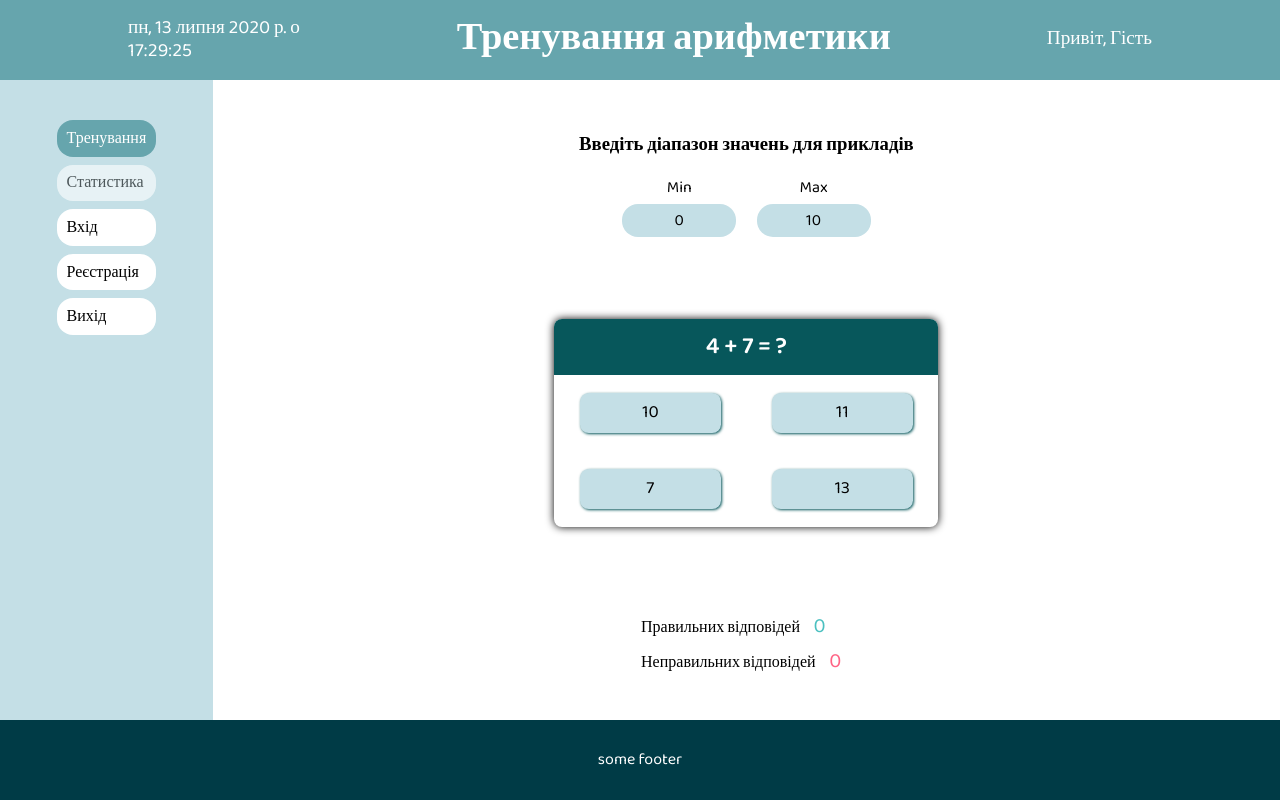
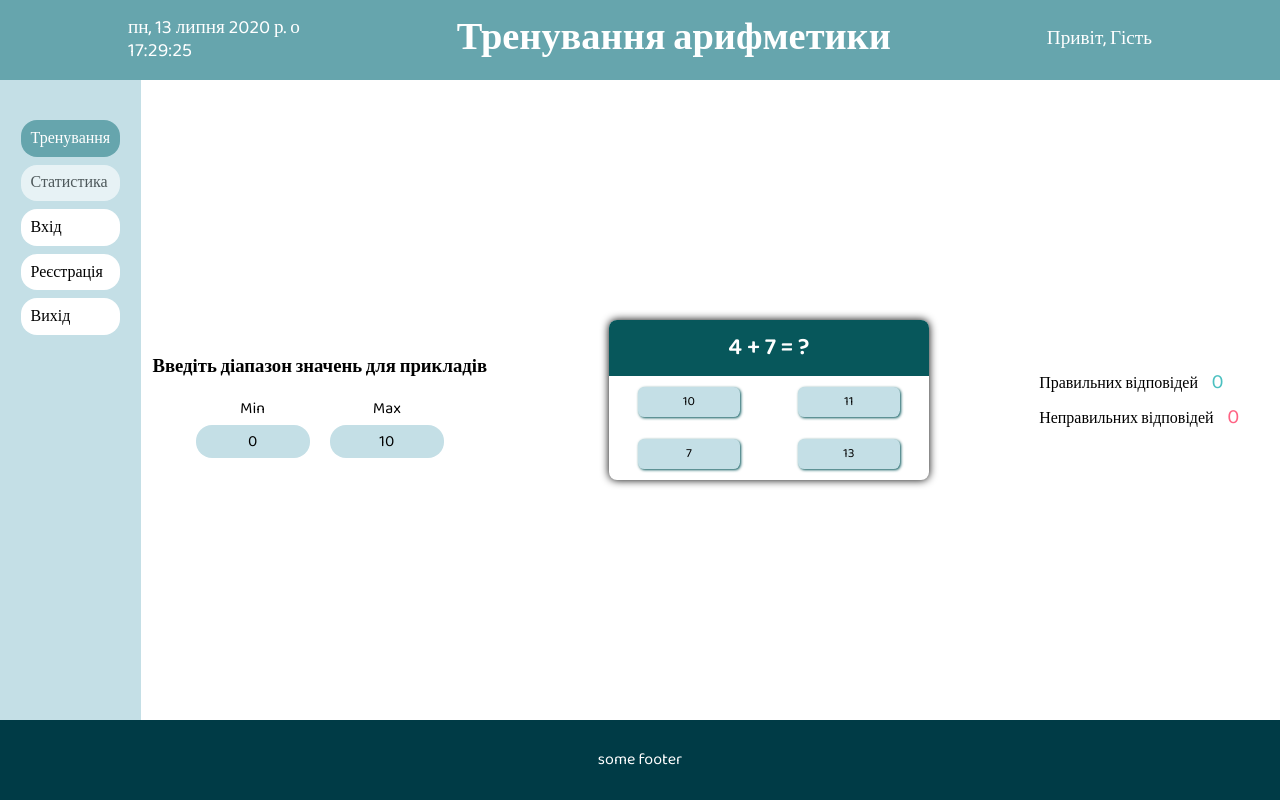
Before and after one commit to DmytroSiianytsia/simple-arithmetic-training, a Vue app: page /content in a window 1280 px wide. Built offline with nearby package versions, Linux system fonts and the light colour scheme.

Commit message:
add style for screen rotation

```diff
--- a/src/App.vue
+++ b/src/App.vue
@@ -29,6 +29,7 @@ export default {
 
 <style lang="scss">
 @import url('./animation-show.scss');
+
 body {
   margin: 0;
   padding: 0;
--- a/src/components/cards/CorrectCard.vue
+++ b/src/components/cards/CorrectCard.vue
@@ -17,6 +17,6 @@ export default {
 }
 </script>
 
-<style lang="scss">
+<style lang="scss" scoped>
 @import './cardStyle.scss';
 </style>
--- a/src/components/cards/cardStyle.scss
+++ b/src/components/cards/cardStyle.scss
@@ -50,6 +50,21 @@
   }
 }
 
+@media (orientation: landscape) {
+  .card {
+    width: 20em;
+    height: 10em;
+
+    &__content {
+      height: 6em;
+    }
+
+    &__button {
+      font-size: 0.8em;
+    }
+  }
+}
+
 .card-correct,
 .card-wrong {
   justify-content: center;
--- a/src/layouts/MainLayout.vue
+++ b/src/layouts/MainLayout.vue
@@ -121,4 +121,11 @@ export default {
     left: 0;
   }
 }
+
+@media (orientation: landscape) {
+  .main-layout__content {
+    width: 100%;
+    justify-self: start;
+  }
+}
 </style>
--- a/src/views/Content.vue
+++ b/src/views/Content.vue
@@ -103,4 +103,12 @@ export default {
     transform: rotateY(0deg);
   }
 }
+
+@media (orientation: landscape) {
+  .content {
+    width: calc(100vw - 15%);
+    flex-direction: row;
+    justify-content: space-between;
+  }
+}
 </style>
```
